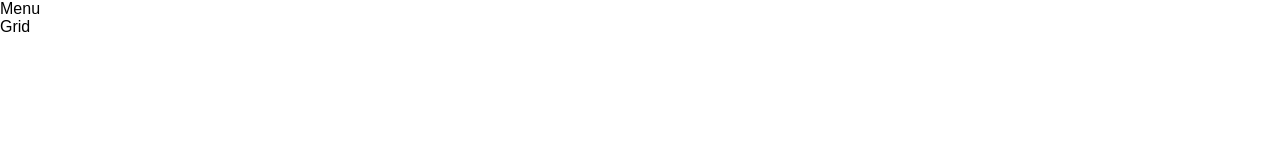
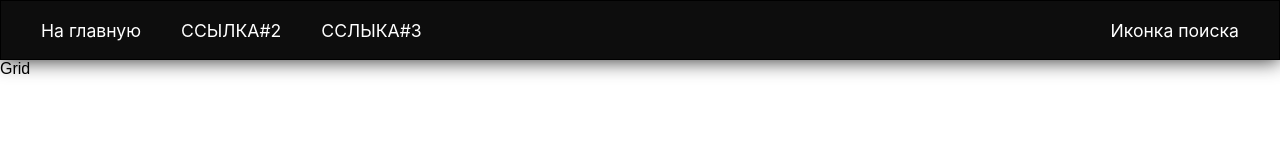
Before and after one commit to IbragimovAdel/musicapp, a React app: page / in a window 1280 px wide. Built offline with nearby package versions, Linux system fonts and the light colour scheme.

Commit message:
Меню

```diff
--- a/src/components/Menu/index.js
+++ b/src/components/Menu/index.js
@@ -3,8 +3,11 @@ import './style.css';
 
 const Menu = () => {
     return(
-        <div>
-            Menu
+        <div className='menu'>
+            <div className='menu_item'><a href='#'>На главную</a></div>
+            <div className='menu_item'><a>ССЫЛКА#2</a></div>
+            <div className='menu_item'><a>ССЛЫКА#3</a></div>
+            <div className='searchIcon'><a>Иконка поиска</a></div>
         </div>
     )
 }
--- a/src/components/Menu/style.css
+++ b/src/components/Menu/style.css
@@ -0,0 +1,52 @@
+.menu {
+    width: 100%;
+    height: 60px;
+    border: 1px solid black;
+    display: flex;
+    background-color: hsla(0, 0%, 0%, 0.95);
+    font-family: -apple-system, BlinkMacSystemFont, 'Segoe UI', Roboto, Oxygen, Ubuntu, Cantarell, 'Open Sans', 'Helvetica Neue', sans-serif;
+    font-size: 1.1em;
+    box-shadow: 0 1px 20px rgba(0,0,0,0.8);
+    position: relative;
+}
+
+a{
+    text-decoration: none;
+}
+
+.menu_item a{
+    height: 100%;
+    display: flex;
+    justify-content: center;
+    align-items: center;
+    color: white;
+    position: relative;
+    cursor: pointer;
+    margin-left: 40px;
+}
+.menu_item a::after {
+    position: absolute;
+    content: '';
+    display: block;
+    border-top: 2px solid white;
+    bottom: 15px;
+    left: 50%;
+    width: 0;
+    transition-duration: 0.5s;
+    transition-property: width,left;
+}
+.menu_item a:hover::after {
+    width: 100%;
+    left: 0;
+}
+
+.searchIcon {
+    position: absolute;
+    right: 40px;
+    color: white;
+    height: 100%;
+    display: flex;
+    justify-content: center;
+    align-items: center;
+    cursor: pointer;
+}
```
Also changed, not shown: public/index.html (+1 -8 lines), package.json (line endings or trailing spaces), 1 other file.
